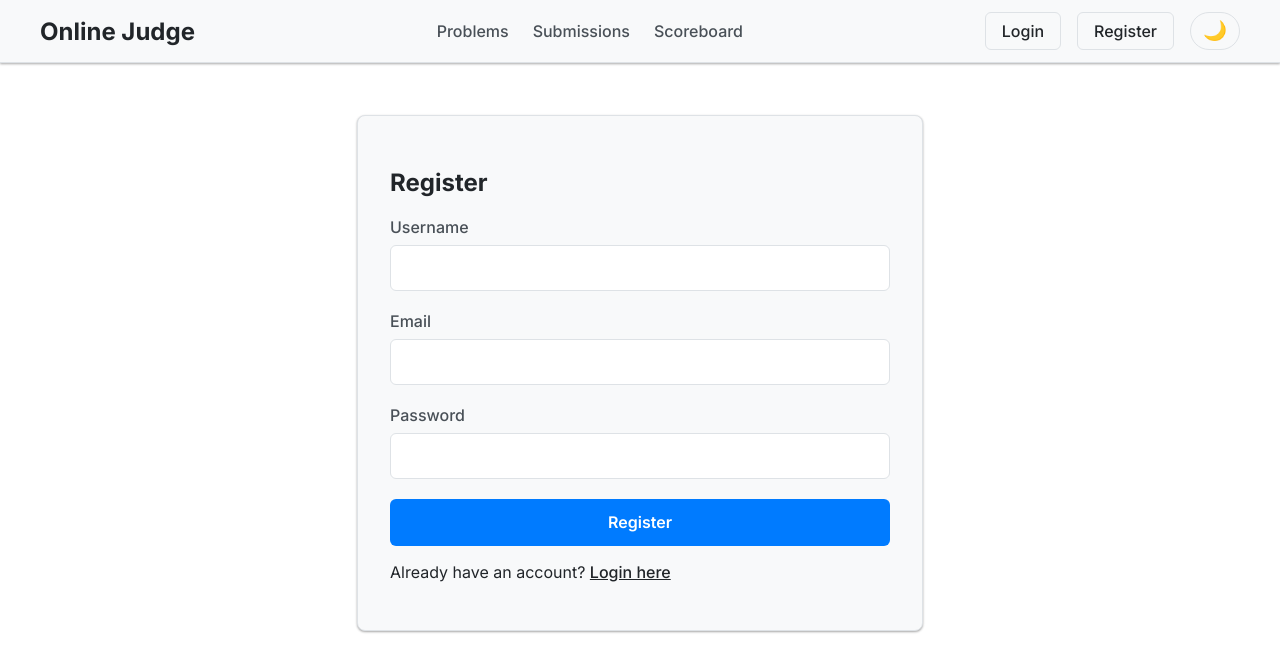
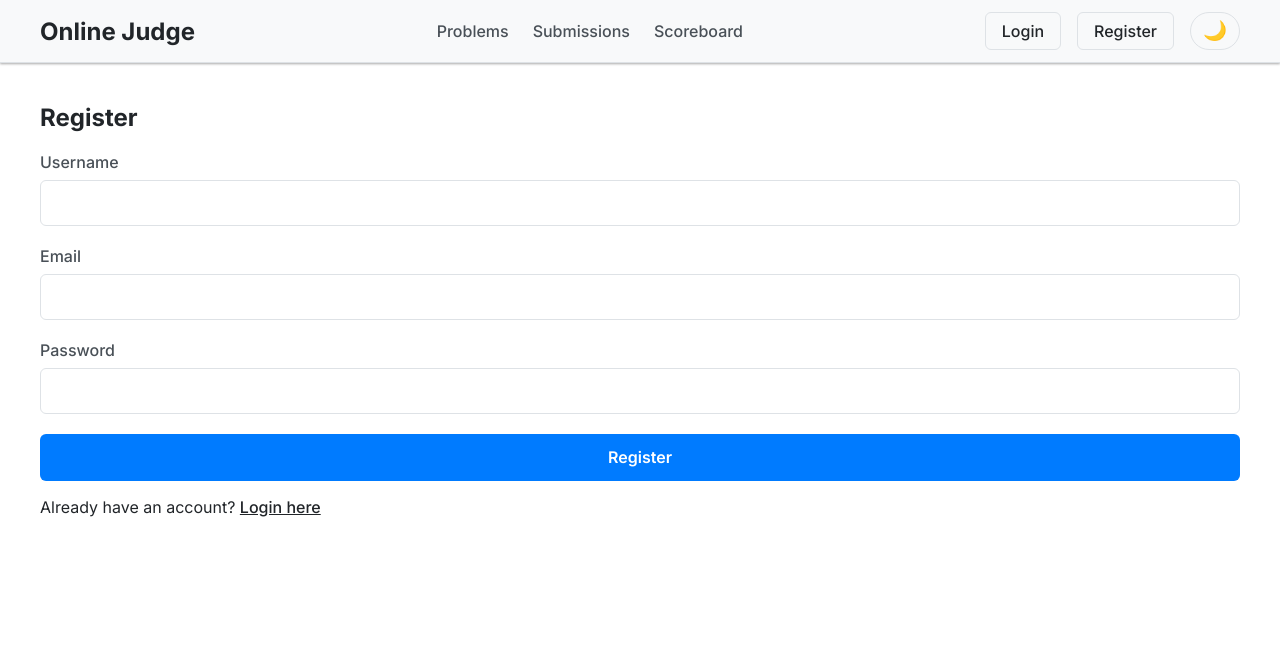
Before and after one commit to Nonbangkok/OJ, a React (Create React App) app in the folder frontend/: page /register in a window 1280 px wide. Shown: the top 672 px of the page. Built offline with nearby package versions, Linux system fonts and the light colour scheme; no server answers.

Commit message:
Update Form.css

```diff
--- a/frontend/src/components/Form.css
+++ b/frontend/src/components/Form.css
@@ -1,11 +1,12 @@
-.sign-in-form-container {
-  background-color: var(--background-secondary);
+.form-container {
+  background-color: var(--background-primary);
   padding: 2rem;
   border-radius: 8px;
   box-shadow: var(--box-shadow);
   border: 1px solid var(--border-color);
   max-width: 500px;
   margin: 2rem auto;
+  width: 100%;
 }
 
 .form-container h2,
@@ -13,7 +14,7 @@
   color: var(--text-primary);
   text-align: center;
   margin-top: 0;
-  margin-bottom: 1.5rem;
+  margin-bottom: 1rem;
 }
 
 .form-group {
```
